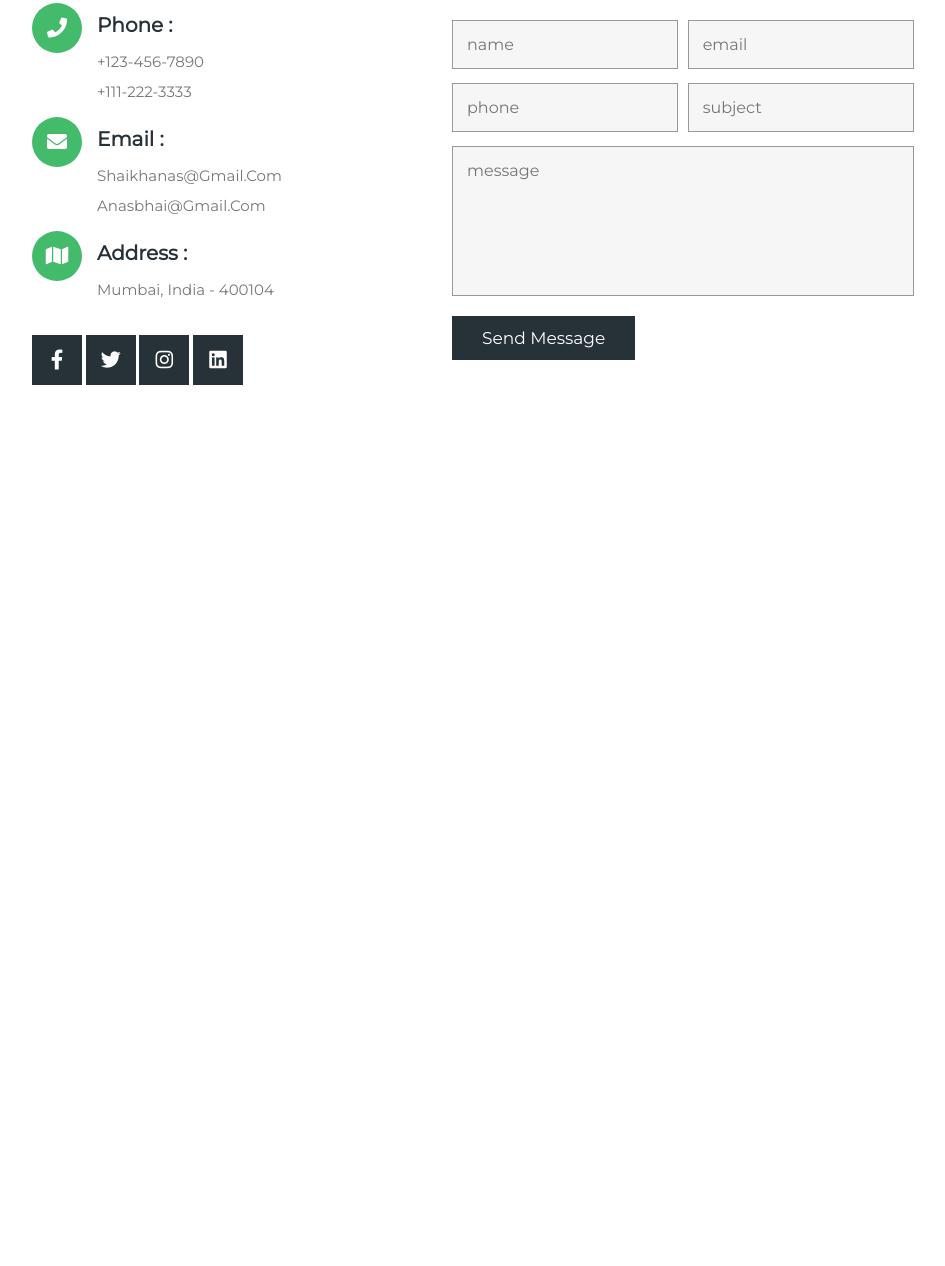
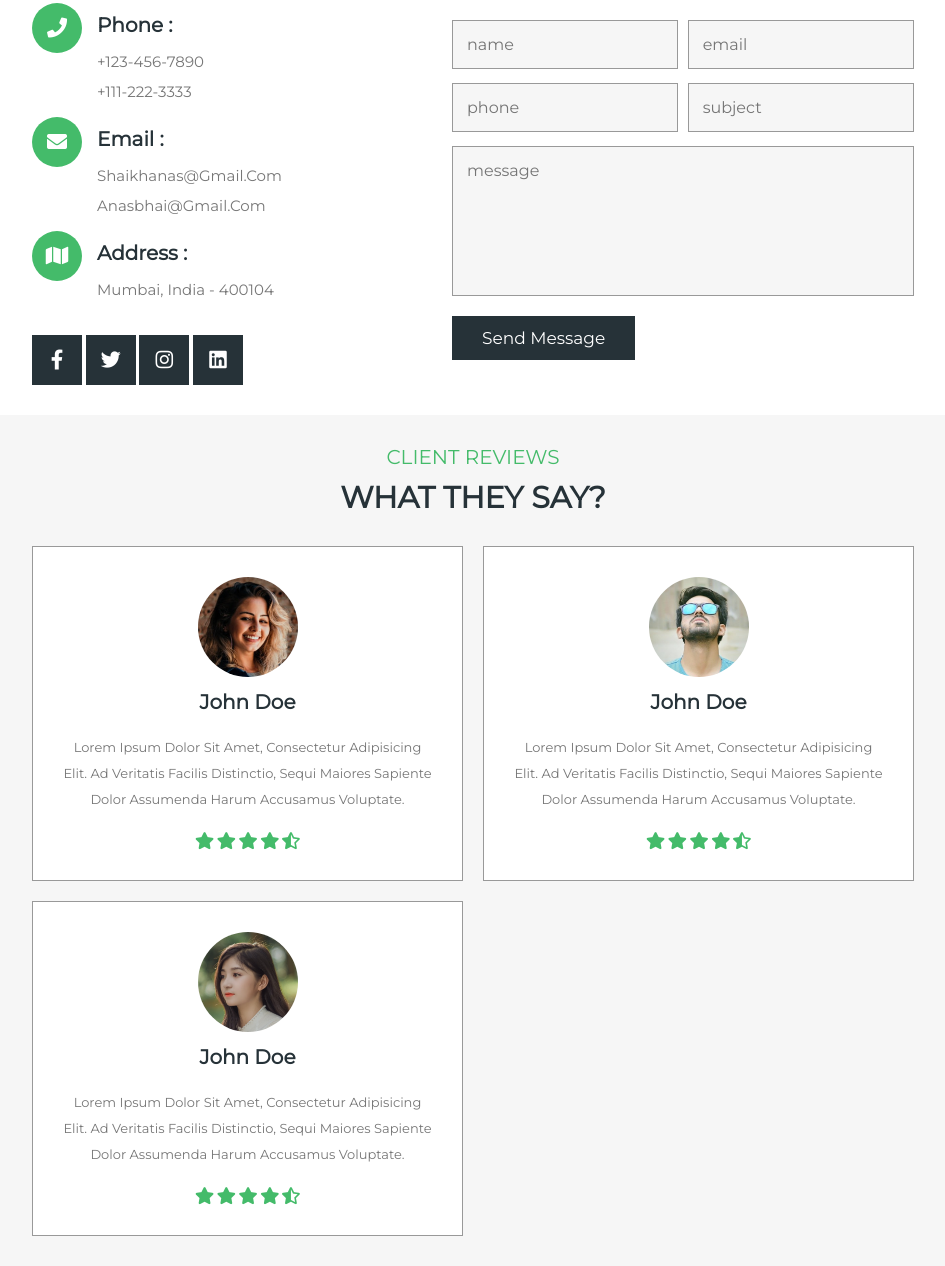
Before and after one commit to Sergey-Reshetnikov/education-website, a website: page index.html in a window 1280 px wide. Shown: the part 5270-6536 px from the top of the page, without its empty margins (317-1262 px from the left). Before the commit the page ends 5685 px from the top, so only its background shows below. Drawn offline with Linux system fonts and the light colour scheme.

Commit message:
feat: finish section reviews

```diff
--- a/css/style.scss
+++ b/css/style.scss
@@ -561,6 +561,45 @@ section {
   }
 }
 
+.reviews {
+  .box-container {
+    @include grid(30rem);
+
+    .box {
+      text-align: center;
+      padding: 3rem;
+      background: $white;
+      border: $border;
+
+      img {
+        height: 10rem;
+        width: 10rem;
+        border-radius: 50%;
+        margin-bottom: 1rem;
+      }
+
+      h3 {
+        font-size: 2rem;
+        color: $black;
+      }
+
+      p {
+        line-height: 2;
+        padding: 2rem 0;
+        font-size: 1.3rem;
+        color: $light-color;
+      }
+
+      .stars {
+        i {
+          font-size: 1.7rem;
+          color: $green;
+        }
+      }
+    }
+  }
+}
+
 
 
 
--- a/index.html
+++ b/index.html
@@ -338,6 +338,50 @@
     </form>
   </div>
 </section>
+<section class="reviews" id="reviews">
+  <div class="heading">
+    <span>client reviews</span>
+    <h3>what they say?</h3>
+  </div>
+  <div class="box-container">
+    <div class="box">
+      <img src="./images/pic-1.png" alt="">
+      <h3>john doe</h3>
+      <p>Lorem ipsum dolor sit amet, consectetur adipisicing elit. Ad veritatis facilis distinctio, sequi maiores sapiente dolor assumenda harum accusamus voluptate.</p>
+      <div class="stars">
+        <i class="fas fa-star"></i>
+        <i class="fas fa-star"></i>
+        <i class="fas fa-star"></i>
+        <i class="fas fa-star"></i>
+        <i class="fas fa-star-half-alt"></i>
+      </div>
+    </div>
+    <div class="box">
+      <img src="./images/pic-2.png" alt="">
+      <h3>john doe</h3>
+      <p>Lorem ipsum dolor sit amet, consectetur adipisicing elit. Ad veritatis facilis distinctio, sequi maiores sapiente dolor assumenda harum accusamus voluptate.</p>
+      <div class="stars">
+        <i class="fas fa-star"></i>
+        <i class="fas fa-star"></i>
+        <i class="fas fa-star"></i>
+        <i class="fas fa-star"></i>
+        <i class="fas fa-star-half-alt"></i>
+      </div>
+    </div>
+    <div class="box">
+      <img src="./images/pic-3.png" alt="">
+      <h3>john doe</h3>
+      <p>Lorem ipsum dolor sit amet, consectetur adipisicing elit. Ad veritatis facilis distinctio, sequi maiores sapiente dolor assumenda harum accusamus voluptate.</p>
+      <div class="stars">
+        <i class="fas fa-star"></i>
+        <i class="fas fa-star"></i>
+        <i class="fas fa-star"></i>
+        <i class="fas fa-star"></i>
+        <i class="fas fa-star-half-alt"></i>
+      </div>
+    </div>
+  </div>
+</section>
 
 
 <script src="js/script.js" defer></script>
```
Also changed, not shown: css/style.css.
